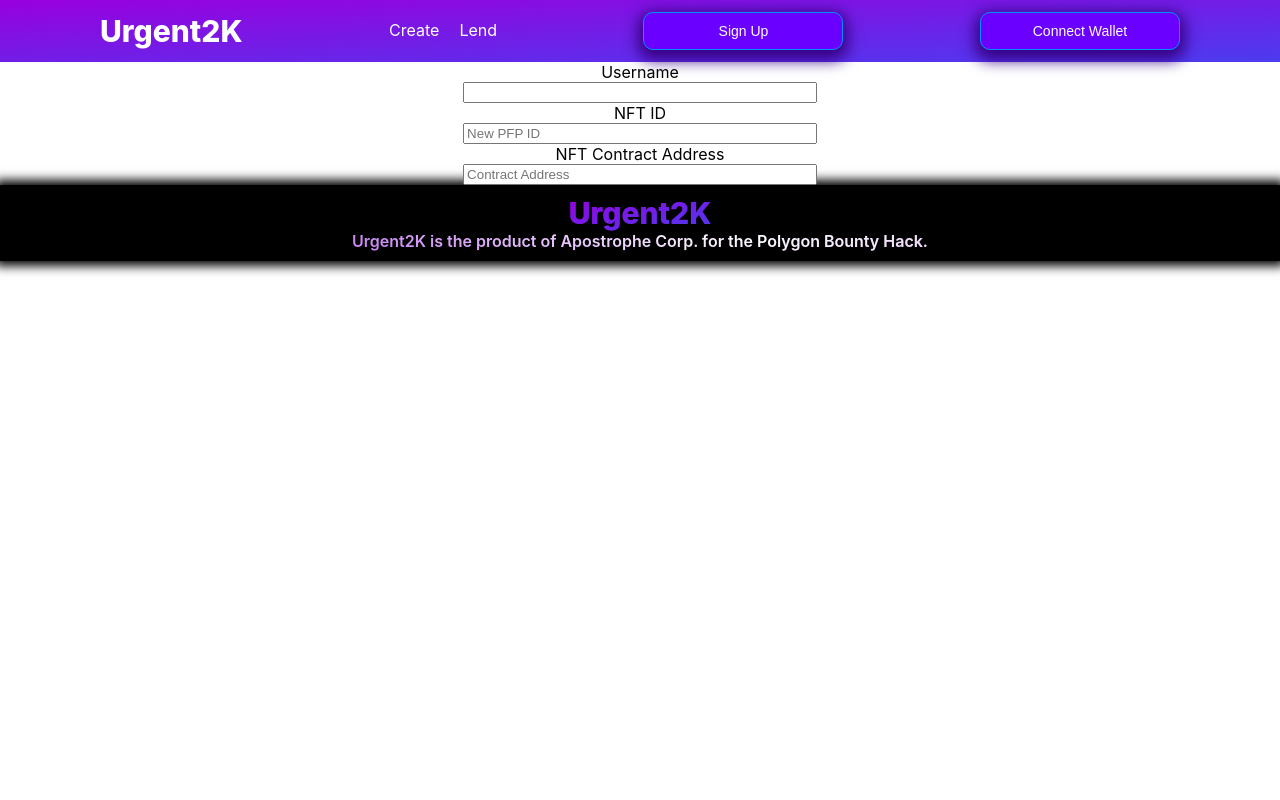
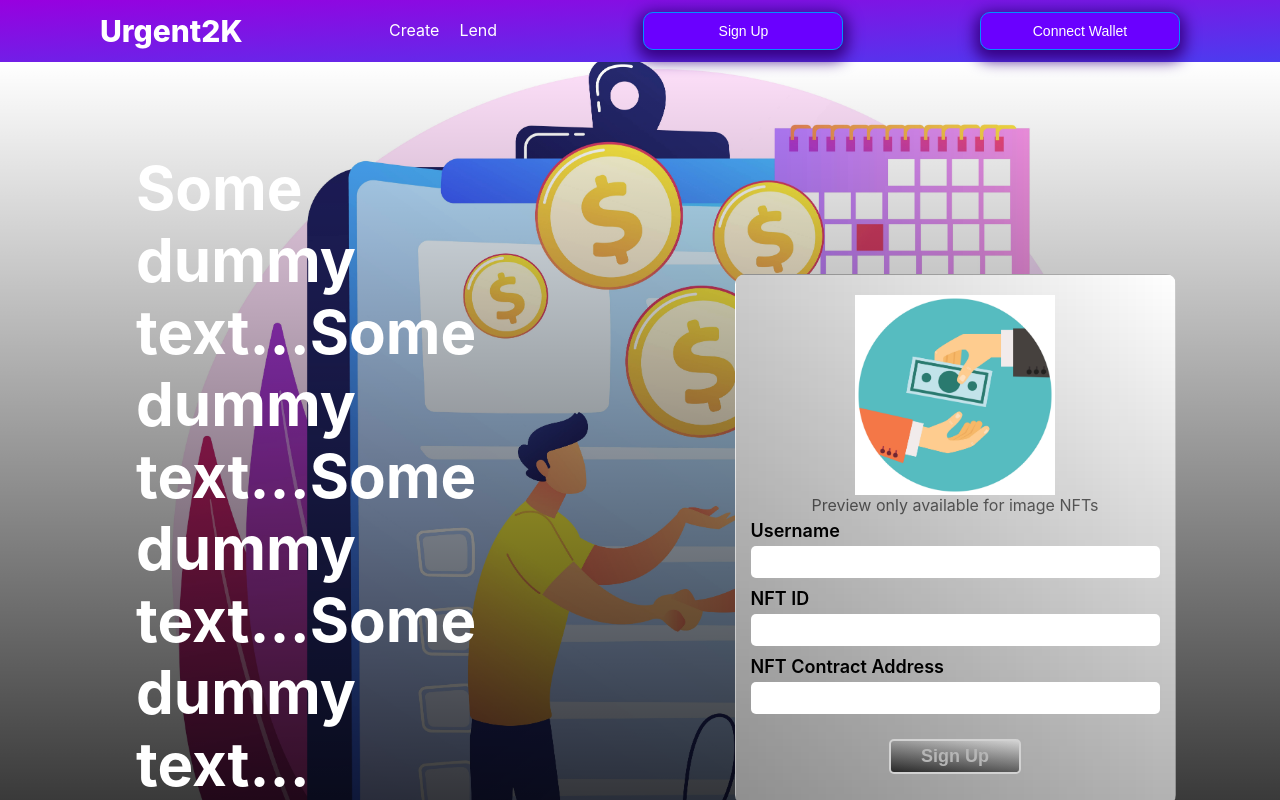
Before and after one commit to Apostrophe-Corp/P2PFinance, a React (Create React App) app: page /sign-up in a window 1280 px wide. Shown: the top 800 px of the page. Built offline with nearby package versions, Linux system fonts and the light colour scheme; no server answers; what @reach-sh/stdlib would draw is missing.

Commit message:
Update SignUp.jsx

```diff
--- a/src/components/SignUp/SignUp.jsx
+++ b/src/components/SignUp/SignUp.jsx
@@ -1,12 +1,20 @@
-import React, { useState } from 'react'
+import React, { useState, useEffect, useRef } from 'react'
+import { loadStdlib } from '@reach-sh/stdlib'
 import { useNavigate } from 'react-router-dom'
 import s from '../../styles/Shared.module.css'
-import su from '../../styles/SignUp.module.css'
+import cr8 from '../../styles/Create.module.css'
 import { useReach, useAuth } from '../../hooks'
-import { cf, request } from '../../utils'
+import { cf, request, setPfps } from '../../utils'
+
+const reach = loadStdlib({
+	...process.env,
+	REACH_NO_WARN: 'Y',
+	REACH_CONNECTOR_MODE: 'ETH',
+})
 
 const SignUp = () => {
-	const { alertThis, user, checkForSignIn } = useReach()
+	const pfpRef = useRef()
+	const { alertThis, user } = useReach()
 	const { signUp, signIn } = useAuth()
 	const [[username, setUsername], [pfp, setPfp], [contract, setContract]] = [
 		useState(''),
@@ -25,6 +33,15 @@ const SignUp = () => {
 
 	const save = async (e) => {
 		e.preventDefault()
+		const owned = await reach.balanceOf(user.account, contract)
+		const owned_ = await reach.balanceOf(user.account, pfp)
+		if (!(owned || owned_)) {
+			alertThis({
+				message: "You don't seem to own this NFT",
+				forConfirmation: false,
+			})
+			return
+		}
 		const registered = await request({
 			path: `/users/${user.address}`,
 			method: 'GET',
@@ -46,65 +63,120 @@ const SignUp = () => {
 		}
 	}
 
+	useEffect(() => {
+		let timer = undefined
+		if (pfp && contract && timer === undefined) {
+			timer = setTimeout(() => {
+				setPfps([pfpRef, pfp, contract, false])
+				clearTimeout(timer)
+				timer = undefined
+			}, 3000)
+		}
+		return () => {
+			clearTimeout(timer)
+			timer = undefined
+		}
+	}, [pfp, contract])
+
 	return (
-		<div className={cf(s.wMax, s.flex, s.flexCenter)}>
-			<div className={cf(s.wMax, s.flex, s.flexCenter)}>
-				<div className={cf(su.pfp)}></div>
+		<div className={cf(s.wMax, s.window)}>
+			<div className={cf(s.wMax, s.flex, s.fleCenter, s.m0, cr8.createParent)}>
+				<div
+					className={cf(
+						s.flex,
+						s.flexCenter,
+						s.flex_dColumn,
+						s.w50,
+						s.w900_100,
+						s.w760_100,
+						s.w480_100,
+						s.w360_100,
+						cr8.callOut
+					)}
+				>
+					<h1 className={cf(s.w480_100, s.w360_100, cr8.callOutMain)}>
+						Some dummy text...Some dummy text...Some dummy text...Some dummy
+						text...
+					</h1>
+					<h2 className={cf(cr8.callOutSub)}>
+						Some dummy text...Some dummy text...Some dummy text...
+					</h2>
 				</div>
-			<div className={cf(s.wMax, s.flex, s.flexCenter)}>
+				<div
+					className={cf(
+						s.w50,
+						s.w900_100,
+						s.w760_100,
+						s.w480_100,
+						s.w360_100,
+						s.flex,
+						s.flexCenter,
+						cr8.formContainer
+					)}
+				>
 					<form
-					className={cf(s.w900_50, s.w760_50, s.w480_100, s.w360_100)}
-					onSubmit={(e) => {
-						checkForSignIn(() => {
-							save(e)
-						})
-					}}
+						className={cf(s.flex, s.flexCenter, s.flex_dColumn, cr8.createForm)}
+						onSubmit={save}
 					>
+						<div
+							className={cf(cr8.preview)}
+							ref={pfpRef}
+						></div>
+						<span className={cf(cr8.sideNote)}>
+							Preview only available for image NFTs
+						</span>
 						<label
+							className={cf(cr8.formLabel)}
 							htmlFor='username'
-						className={cf(s.wMax, s.flex, s.flexCenter, su.label)}
 						>
-						<span className={cf(s.wMax, s.dInlineBlock, s.tCenter)}>
-							Username
-						</span>
+							<span className={cf(cr8.formText)}>Username</span>
 							<input
-							className={cf(s.wMax, s.dInlineBlock, su.input)}
+								type='text'
+								name='username'
 								id='username'
-							name='username'
-							onChange={handleInputChange}
+								onInput={handleInputChange}
+								placeholder=''
+								className={cf(cr8.formInput)}
 							/>
 						</label>
 						<label
+							className={cf(cr8.formLabel)}
 							htmlFor='pfp'
-						className={cf(s.wMax, s.flex, s.flexCenter, su.label)}
 						>
-						<span className={cf(s.wMax, s.dInlineBlock, s.tCenter)}>
-							NFT ID
-						</span>
+							<span className={cf(cr8.formText)}>NFT ID</span>
 							<input
-							className={cf(s.wMax, s.dInlineBlock, su.input)}
-							placeholder='New PFP ID'
+								type='text'
+								name='pfp'
 								id='pfp'
-							name='pfp'
-							onChange={handleInputChange}
+								onInput={handleInputChange}
+								placeholder=''
+								className={cf(cr8.formInput)}
 							/>
 						</label>
 						<label
+							className={cf(cr8.formLabel)}
 							htmlFor='contract'
-						className={cf(s.wMax, s.flex, s.flexCenter, su.label)}
 						>
-						<span className={cf(s.wMax, s.dInlineBlock, s.tCenter)}>
-							NFT Contract Address
-						</span>
+							<span className={cf(cr8.formText)}>NFT Contract Address</span>
 							<input
-							className={cf(s.wMax, s.dInlineBlock, su.input)}
-							placeholder='Contract Address'
+								type='number'
+								name='contract'
 								id='contract'
-							name='contract'
-							onChange={handleInputChange}
+								onInput={handleInputChange}
+								placeholder=''
+								className={cf(cr8.formInput)}
 							/>
 						</label>
+						<div className={cf(s.wMax, s.flex, s.flexCenter, cr8.submitDiv)}>
+							<button
+								type='submit'
+								disabled={!(username && contract && pfp)}
+							>
+								Sign Up
+							</button>
+						</div>
 					</form>
+				</div>
 			</div>
 		</div>
 	)
--- a/src/context/ReachContext.js
+++ b/src/context/ReachContext.js
@@ -105,6 +105,13 @@ const ReachContextProvider = ({ children }) => {
 
 	const connectToWalletETH = async () => {
 		try {
+			reach.setWalletFallback(
+				reach.walletFallback({
+					providerEnv: {
+						ETH_NODE_URI: 'https://matic-mubai.chainstacklabs.com',
+					},
+				})
+			)
 			const account = await reach.getDefaultAccount()
 			const adminConn = account.contract(
 				adminCtc,
@@ -215,13 +222,13 @@ const ReachContextProvider = ({ children }) => {
 
 		if (!enough) {
 			alertThis({
-				message: `Your balance of asset - ${asset}: ${userAssetBalance}, is insufficient for the loan amount of: ${loanAmount}`,
+				message: `Your balance of asset (${asset}): ${userAssetBalance}, is insufficient for the loan amount of: ${loanAmount}`,
 				forConfirmation: false,
 			})
 			return
 		}
 		const agreed = await alertThis({
-			message: `You're about to lend ${loanAmount} of asset: ${asset}. Proceed?`,
+			message: `You're about to lend ${loanAmount} of asset (${asset}). Proceed?`,
 			accept: 'Yes',
 			decline: 'No',
 		})
@@ -281,13 +288,13 @@ const ReachContextProvider = ({ children }) => {
 
 		if (!enough) {
 			alertThis({
-				message: `Your balance of asset - ${asset}: ${userAssetBalance}, is insufficient for a repayment of: ${payAmount}`,
+				message: `Your balance of asset (${asset}): ${userAssetBalance}, is insufficient for a repayment of: ${payAmount}`,
 				forConfirmation: false,
 			})
 			return
 		}
 		const agreed = await alertThis({
-			message: `You're about to repay ${payAmount} of asset: ${asset}. Proceed?`,
+			message: `You're about to repay ${payAmount} of asset (${asset}). Proceed?`,
 			accept: 'Yes',
 			decline: 'No',
 		})
@@ -348,9 +355,9 @@ const ReachContextProvider = ({ children }) => {
 					principal: Number(loanParams['amountRequested']),
 					amount: Number(loanParams['paymentAmount']),
 					maturation: Number(loanParams['maturation']),
-					tokCollateral: Number(loanParams['tokenOffered']),
-					tokLoan: Number(loanParams['tokeRequested']),
-					address: user.address,
+					tokCollateral: reach.formatAddress(loanParams['tokenOffered']),
+					tokLoan: reach.formatAddress(loanParams['tokeRequested']),
+					address: reach.formatAddress(user.address),
 				},
 				created: async (created) => {
 					let rewardSent = false
@@ -365,7 +372,7 @@ const ReachContextProvider = ({ children }) => {
 					})
 					try {
 						rewardSent = await adminConnection.apis.A.sendLoyaltyToken(
-							user.address
+							reach.formatAddress(user.address)
 						)
 					} catch (error) {
 						console.log({ error })
```
Lines whose indentation alone changed are shown as unchanged.
